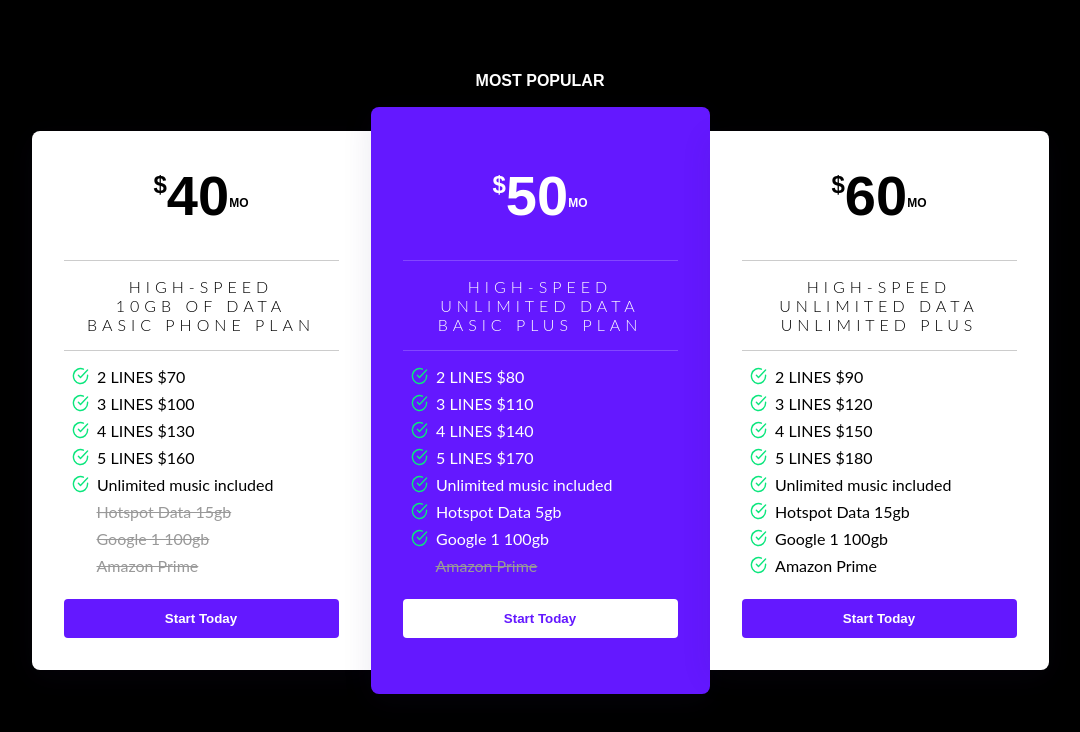
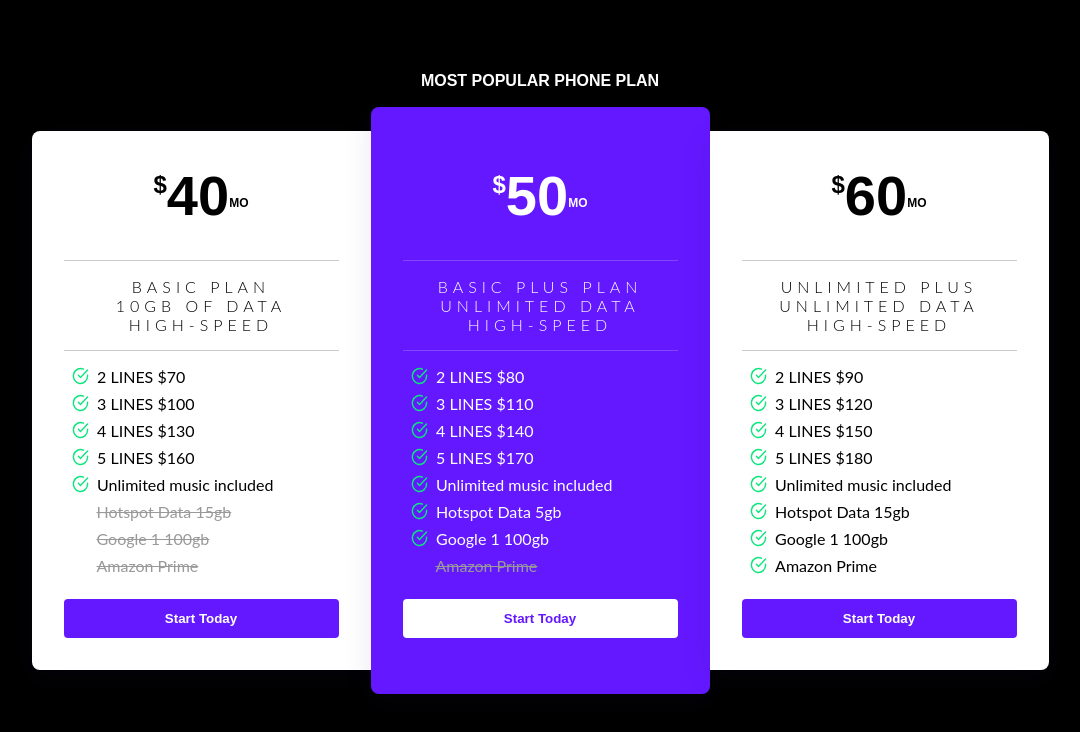
Before and after one commit to jerome-wilson-developer/form_3-price-comparison-charts, a plain HTML site: page index.html in a window 1280 px wide. Shown: the whole page, without its empty margins (100-1180 px from the left). Drawn offline with Linux system fonts and the light colour scheme.

Commit message:
edits and updates.

```diff
--- a/index.html
+++ b/index.html
@@ -117,9 +117,9 @@
 
         <div class="divider"></div>
         <p class="divider-text">
-            HIGH-SPEED
+            Basic plan
             <br/>10GB OF DATA
-            <br/>Basic Phone plan
+            <br/>HIGH-SPEED
         </p>
         <div class="divider"></div>
 
@@ -164,7 +164,7 @@
     <!-- begin the basic plus plan -->
     <div class="price-column popular">
         <div class="most-popular">
-            Most Popular
+            Most Popular Phone Plan
         </div>
         <div class="price-header">
             <div class="price">
@@ -177,9 +177,10 @@
 
         <div class="divider"></div>
         <p class="divider-text">
-            HIGH-SPEED
+            BASIC PLUS PLAN
             <br/>UNLIMITED DATA
-            <br/>BASIC PLUS PLAN</p>
+            <br/>HIGH-SPEED
+        </p>
         <div class="divider"></div>
 
         <div class="feature">
@@ -234,9 +235,10 @@
         </div>
         <div class="divider"></div>
         <p class="divider-text">
-            HIGH-SPEED
+            UNLIMITED PLUS
             <br/>UNLIMITED DATA
-            <br/>UNLIMITED PLUS</p>
+            <br/>HIGH-SPEED
+        </p>
         <div class="divider"></div>
 
         <div class="feature">
```
